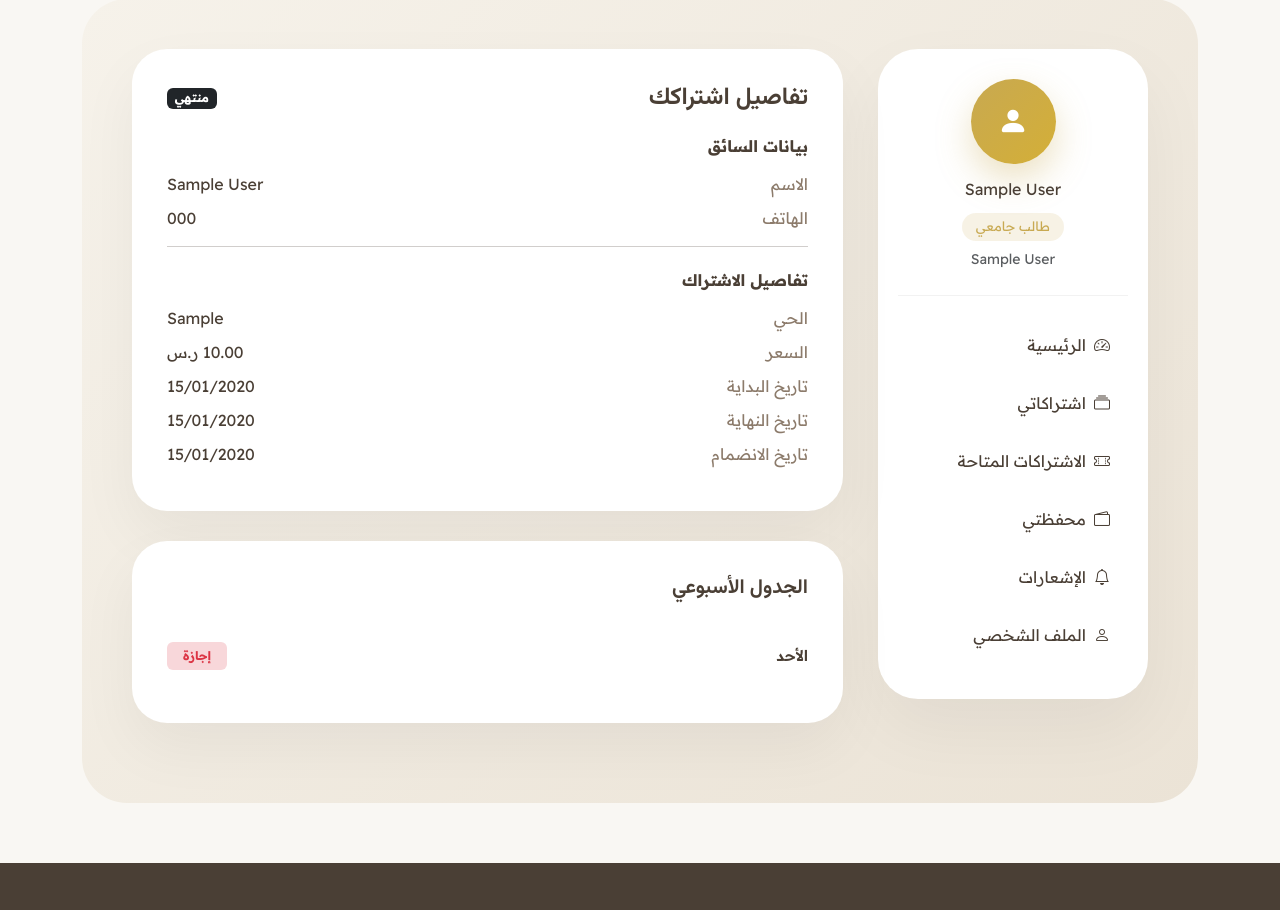
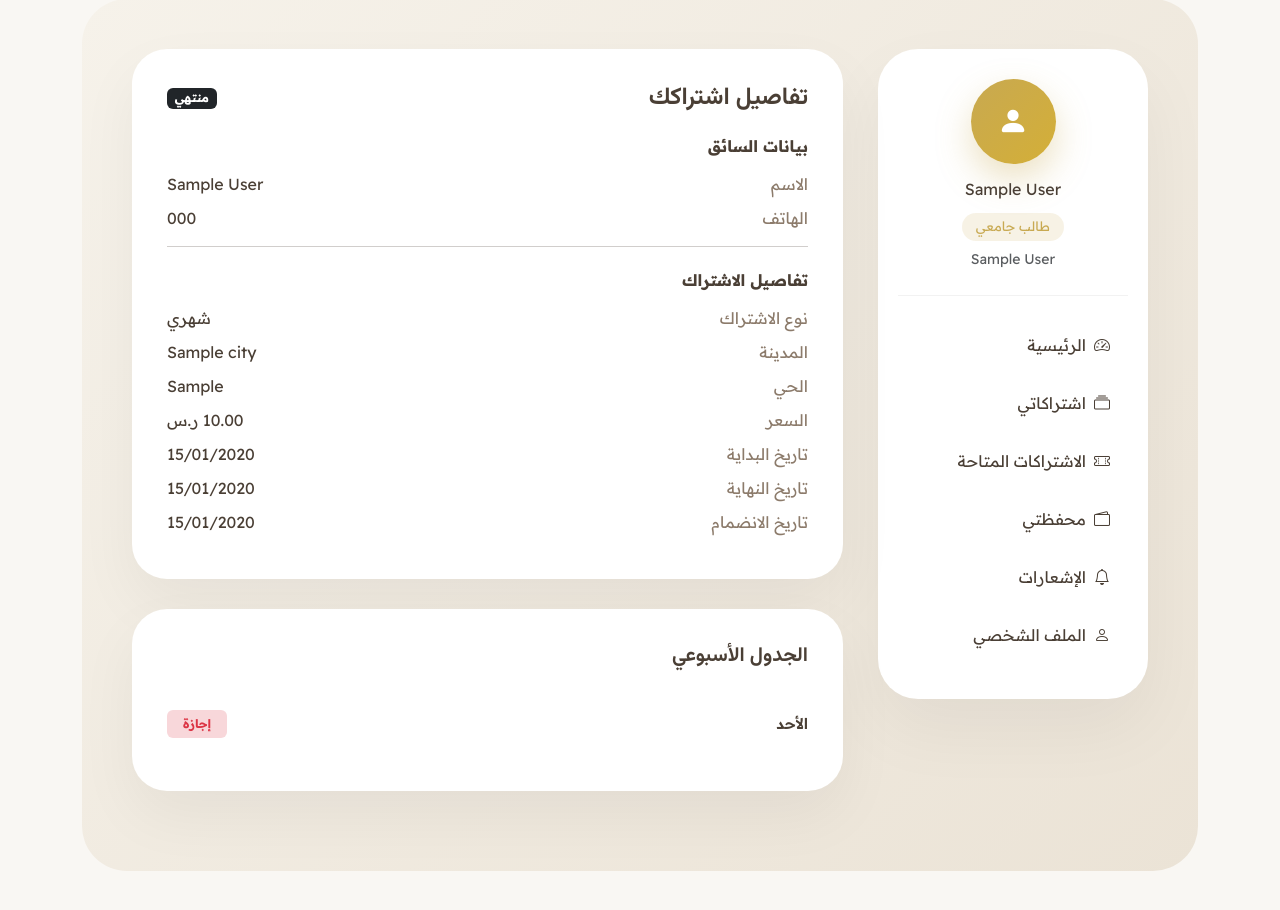
Before and after one commit to uiil3v/Wassel, a Django app: page /student/my-subscription/1/ in a window 1280 px wide. Shown: the part 176-1086 px from the top of the page. Run offline with Django 5.2, Linux system fonts and the light colour scheme; a user stored in the database is signed in; tables that the repository leaves empty hold one stand-in row (values such as "Sample post"); some web fonts are replaced.

Commit message:
Enhancements

```diff
--- a/Wassel/driver/views.py
+++ b/Wassel/driver/views.py
@@ -211,7 +211,7 @@ def create_subscription(request):
         neighborhood = request.POST.get("neighborhood")
         price = request.POST.get("price")
         seats = request.POST.get("seats")
-        duration = request.POST.get("duration")  # monthly / quarterly
+        duration = request.POST.get("duration")  # monthly / semester
         start_date = request.POST.get("start_date")
         end_date = request.POST.get("end_date")
         notes = request.POST.get("notes")
@@ -222,7 +222,7 @@ def create_subscription(request):
             return redirect("driver:create_subscription")
 
         # 🔥 تحقق من النوع
-        if duration not in ["monthly", "quarterly"]:
+        if duration not in ["monthly", "semester"]:
             messages.error(request, "❌ نوع الاشتراك غير صحيح")
             return redirect("driver:create_subscription")
 
@@ -254,7 +254,7 @@ def create_subscription(request):
                 end_date_obj = start_date_obj + timedelta(days=30)
 
 
-            elif duration == "quarterly":
+            elif duration == "semester":
 
                 # 🟡 لو ما حدد → 90 يوم
                 if not end_date:
--- a/Wassel/student/templates/student/dashboard.html
+++ b/Wassel/student/templates/student/dashboard.html
@@ -153,7 +153,7 @@
 
                 <div class="info-row">
                     <span>المدة</span>
-                    <span>{{ active_request.subscription.duration }}</span>
+                    <span>{{ active_request.subscription.get_duration_display }}</span>
                 </div>
             </div>
         </div>
--- a/Wassel/student/templates/student/subscription_detail.html
+++ b/Wassel/student/templates/student/subscription_detail.html
@@ -130,6 +130,25 @@
 
     <!-- ===== Subscription Info ===== -->
     <h6 class="fw-bold mt-4 mb-3">تفاصيل الاشتراك</h6>
+
+    <div class="info-row">
+        <span>نوع الاشتراك</span>
+
+        {% if req.subscription.duration == "monthly" %}
+            <span>شهري</span>
+
+        {% elif req.subscription.duration == "semester" %}
+            <span>فصلي</span>
+
+        {% else %}
+            <span>-</span>
+        {% endif %}
+    </div>
+
+    <div class="info-row">
+        <span>المدينة</span>
+        <span>{{ req.subscription.driver.user.city.name_ar }}</span>
+    </div>
 
     <div class="info-row">
         <span>الحي</span>
```
